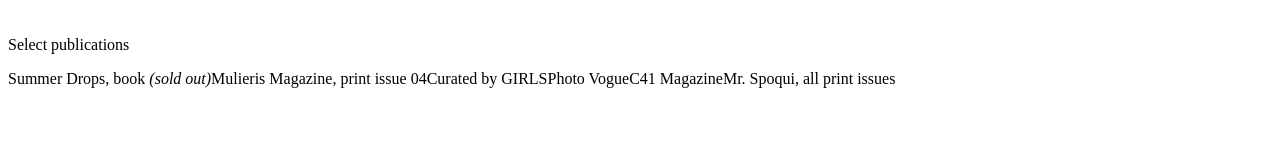
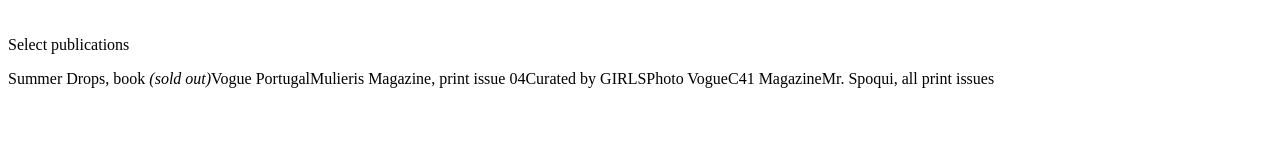
Before and after one commit to milebza/milebza.github.io, a React (Create React App) app: page / in a window 1280 px wide. Shown: the part 4967-5123 px from the top of the page. Built offline with nearby package versions, Linux system fonts and the light colour scheme; the HTML template or start-up script is replaced by a standard one.

Commit message:
Update cv

```diff
--- a/src/routes/About/index.js
+++ b/src/routes/About/index.js
@@ -101,7 +101,7 @@
           <p>Select publications</p>
           <p className="about-home__cv-items">
           <span>Summer Drops, book <i>(sold out)</i></span>
-          {/* <span>Vogue Portugal</span> */}
+          <span>Vogue Portugal</span>
           <span>Mulieris Magazine, print issue 04</span>
           <span>Curated by GIRLS</span>
           <span>Photo Vogue</span>
```
